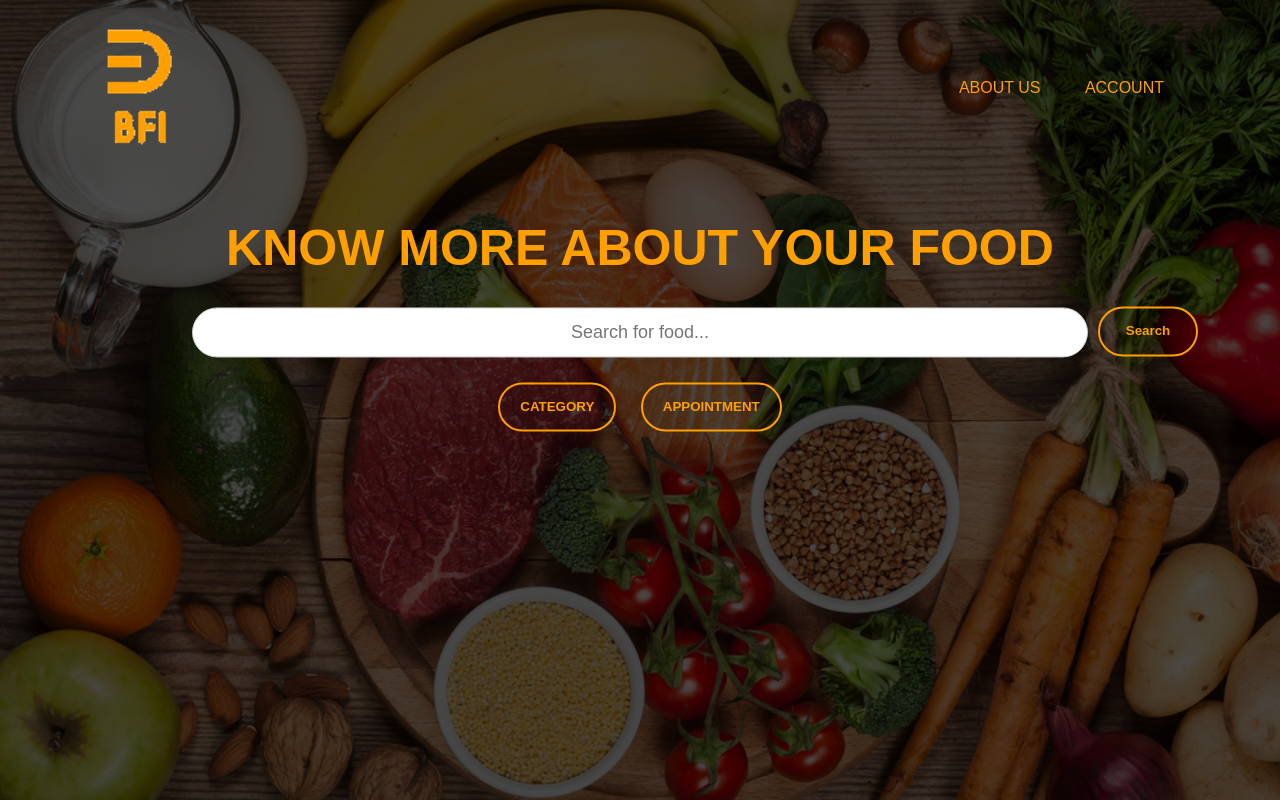
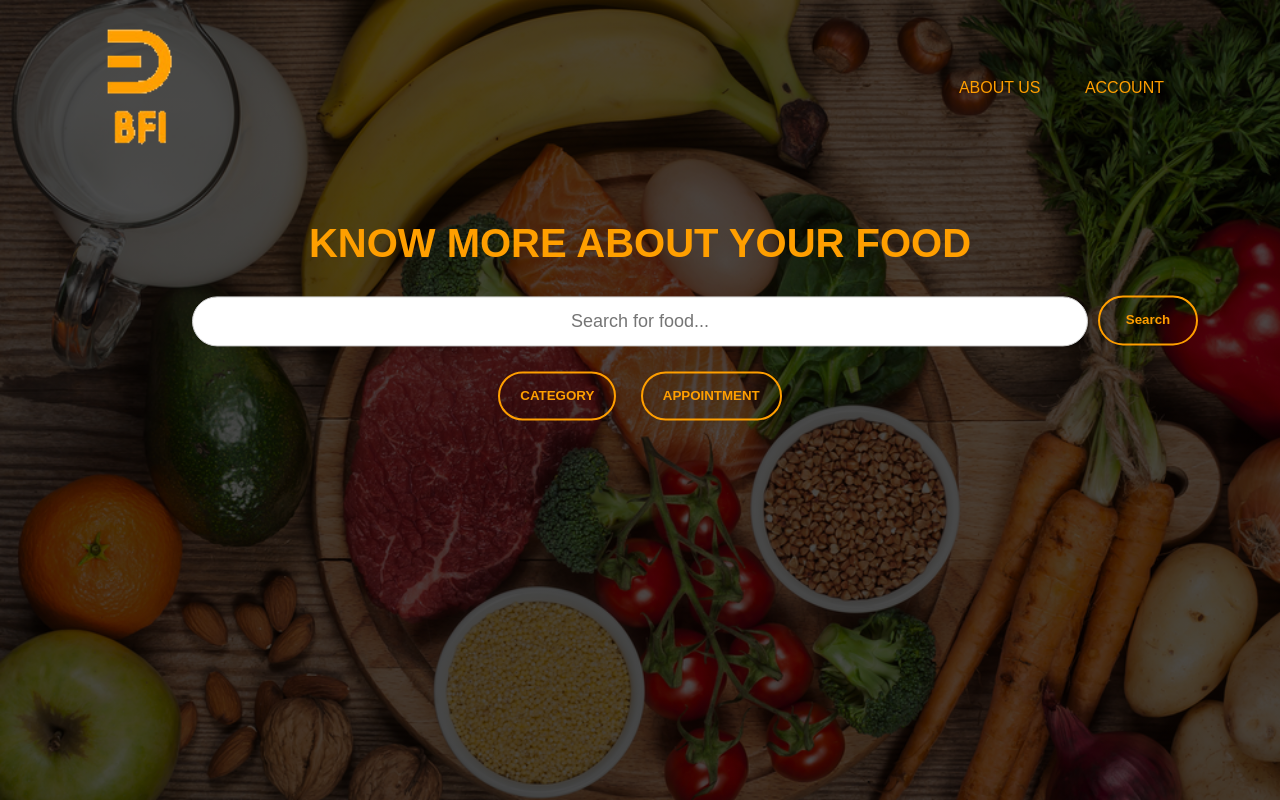
Before and after one commit to BFI-Proj/BFI, a Django app: page /Food/ in a window 1280 px wide. Run offline with Django 4.2, Linux system fonts and the light colour scheme; a user stored in the database is signed in.

Commit message:
Update home.css

```diff
--- a/Users/members/static/home.css
+++ b/Users/members/static/home.css
@@ -69,16 +69,16 @@ main {
 
 .content {
     width: 100%;
-    top: 50%;
-    transform: translateY(-15%); /* Adjust the percentage as needed */
+    /* position: absolute; Remove this line */
+    top: 40%;
+    transform: translateY(-15%);
     text-align: center;
     color: #FF9F00;
     align-items: center;
-    margin-top: 50px; /* Add margin-top as needed */
 }
 
 .content h1{
-    font-size: 50px;
+    font-size: 40px;
     margin-top: 80px;
 }
 .content p{
```
